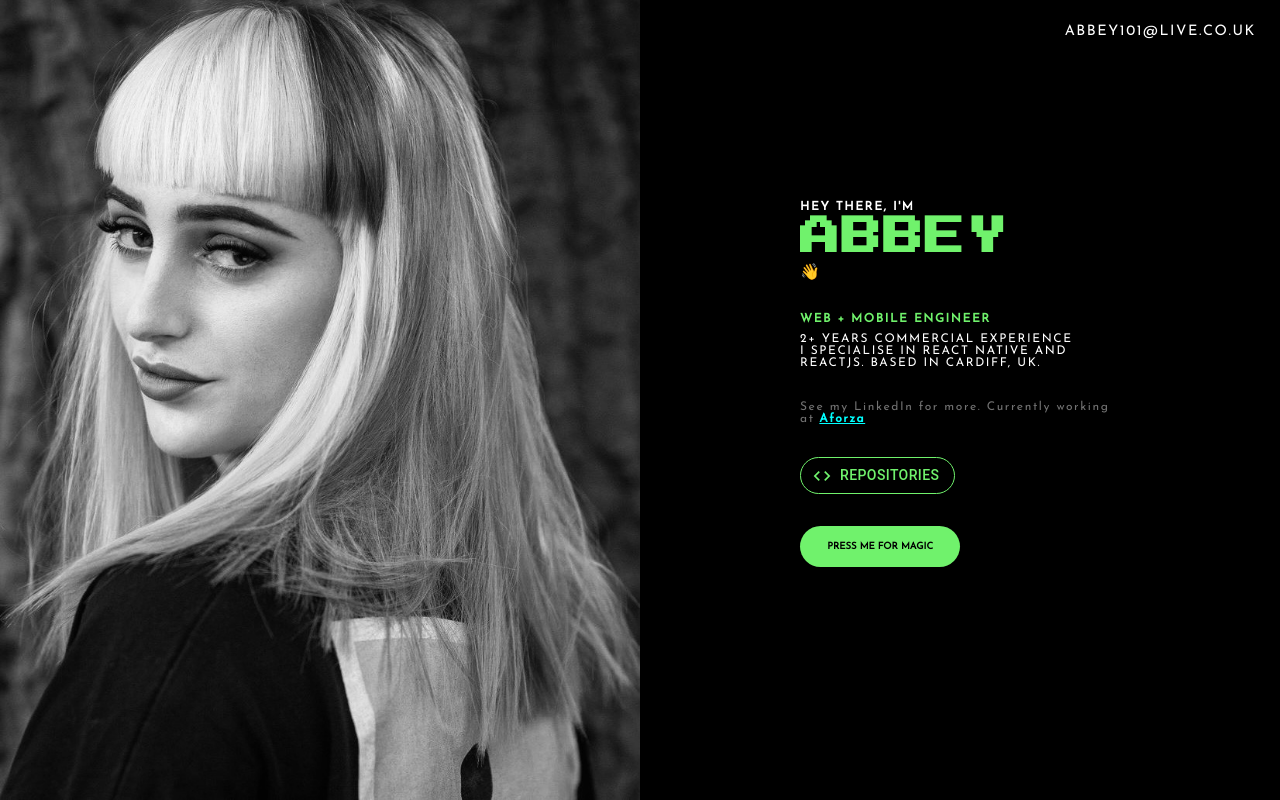
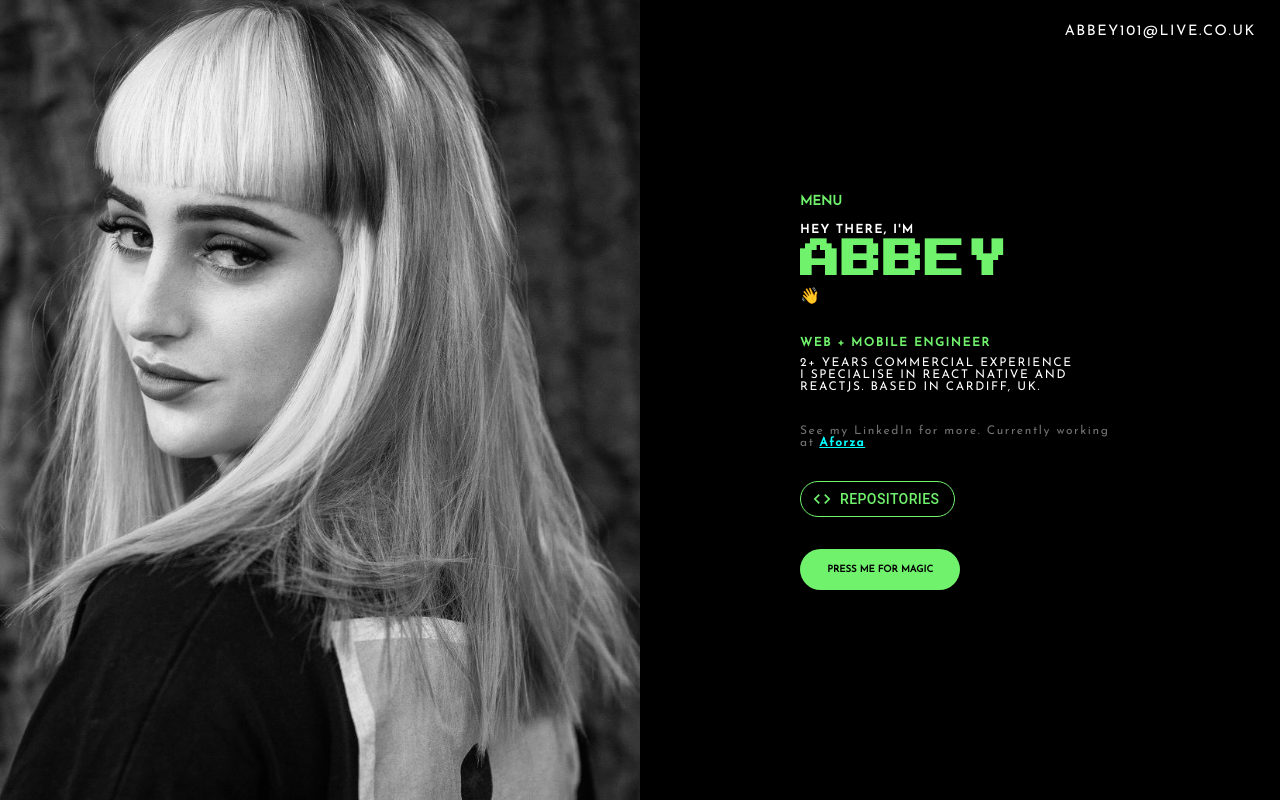
Before and after one commit to Abbeyy/portfolio, a React (Create React App) app: page / in a window 1280 px wide. Built offline with nearby package versions, Linux system fonts and the light colour scheme.

Commit message:
Implemented menu navigation drawer

```diff
--- a/src/components/content/content-styles.module.css
+++ b/src/components/content/content-styles.module.css
@@ -8,14 +8,6 @@
 .main {
     text-align:left;
     width: 50%;
+    margin-top: 1rem;
     justify-content: center;
 }
-
-@media only screen and (max-width: 700px) {
-    .main {
-        text-align:left;
-        width: 50%;
-        margin-top: 1rem;
-        justify-content: center;
-    }
-}
--- a/src/components/content/content.tsx
+++ b/src/components/content/content.tsx
@@ -5,12 +5,14 @@ import { Snippet } from "../main/snippet";
 
 import styles from "./content-styles.module.css";
 import { Links } from "../main/links";
+import Drawer from "../drawer/drawer";
 
 export const Content = () => {
   return (
     <div className={styles["content"]}>
       <Header />
       <main className={styles["main"]}>
+        <Drawer />
         <Snippet />
         <Description />
         <Links />
--- /dev/null
+++ b/src/components/drawer/drawer-styles.module.css
@@ -0,0 +1,10 @@
+.menu-title {
+    color: #70F26C;
+    border-width: 0;
+    font-weight: 600;
+    background-color: black;
+    margin-bottom: 1rem;
+    padding: 0rem;
+}
+
+.menu-item-text { font-weight: 600; }
--- /dev/null
+++ b/src/components/drawer/drawer.tsx
@@ -0,0 +1,100 @@
+import { useState } from "react";
+import Box from "@mui/material/Box";
+import SwipeableDrawer from "@mui/material/SwipeableDrawer";
+import List from "@mui/material/List";
+import Divider from "@mui/material/Divider";
+import ListItem from "@mui/material/ListItem";
+import ListItemButton from "@mui/material/ListItemButton";
+import ListItemIcon from "@mui/material/ListItemIcon";
+import ListItemText from "@mui/material/ListItemText";
+import FaceRetouchingNaturalSharpIcon from "@mui/icons-material/FaceRetouchingNaturalSharp";
+import PsychologyIcon from "@mui/icons-material/Psychology";
+import TimelineIcon from "@mui/icons-material/Timeline";
+import LightbulbSharpIcon from "@mui/icons-material/LightbulbSharp";
+import styles from "./drawer-styles.module.css";
+
+const ANCHOR = "right";
+
+const icons = [
+  <FaceRetouchingNaturalSharpIcon />,
+  <PsychologyIcon />,
+  <TimelineIcon />,
+];
+
+export default function Drawer() {
+  const [open, setOpen] = useState(false);
+
+  const toggleDrawer =
+    (isOpen: boolean) => (event: React.KeyboardEvent | React.MouseEvent) => {
+      if (
+        event &&
+        event.type === "keydown" &&
+        ((event as React.KeyboardEvent).key === "Tab" ||
+          (event as React.KeyboardEvent).key === "Shift")
+      ) {
+        return;
+      }
+
+      setOpen(isOpen);
+    };
+
+  const menu = () => (
+    <Box
+      sx={{ width: 250 }}
+      role="presentation"
+      onClick={toggleDrawer(false)}
+      onKeyDown={toggleDrawer(false)}
+      style={{ backgroundColor: "black", height: "100%" }}
+    >
+      <List
+        style={{
+          backgroundColor: "black",
+          color: "white",
+        }}
+      >
+        {["PROFILE", "SKILLS", "EXPERIENCE"].map((text, index) => (
+          <ListItem key={text} disablePadding>
+            <ListItemButton>
+              <ListItemIcon style={{ color: "#70F26C" }}>
+                {icons[index]}
+              </ListItemIcon>
+              <div className={`${styles["menu-item-text"]}`}>{text}</div>
+            </ListItemButton>
+          </ListItem>
+        ))}
+      </List>
+      <Divider style={{ borderColor: "white", borderWidth: "0.1px" }} />
+      <List style={{ backgroundColor: "black", color: "white" }}>
+        {["SNIPPETS"].map((text, index) => (
+          <ListItem key={text} disablePadding>
+            <ListItemButton>
+              <ListItemIcon style={{ color: "#70F26C" }}>
+                <LightbulbSharpIcon />
+              </ListItemIcon>
+              <div className={`${styles["menu-item-text"]}`}>{text}</div>
+            </ListItemButton>
+          </ListItem>
+        ))}
+      </List>
+    </Box>
+  );
+
+  return (
+    <div>
+      <button
+        className={`${styles["menu-title"]}`}
+        onClick={toggleDrawer(true)}
+      >
+        MENU
+      </button>
+      <SwipeableDrawer
+        anchor={ANCHOR}
+        open={open}
+        onClose={toggleDrawer(false)}
+        onOpen={toggleDrawer(true)}
+      >
+        {menu()}
+      </SwipeableDrawer>
+    </div>
+  );
+}
```
